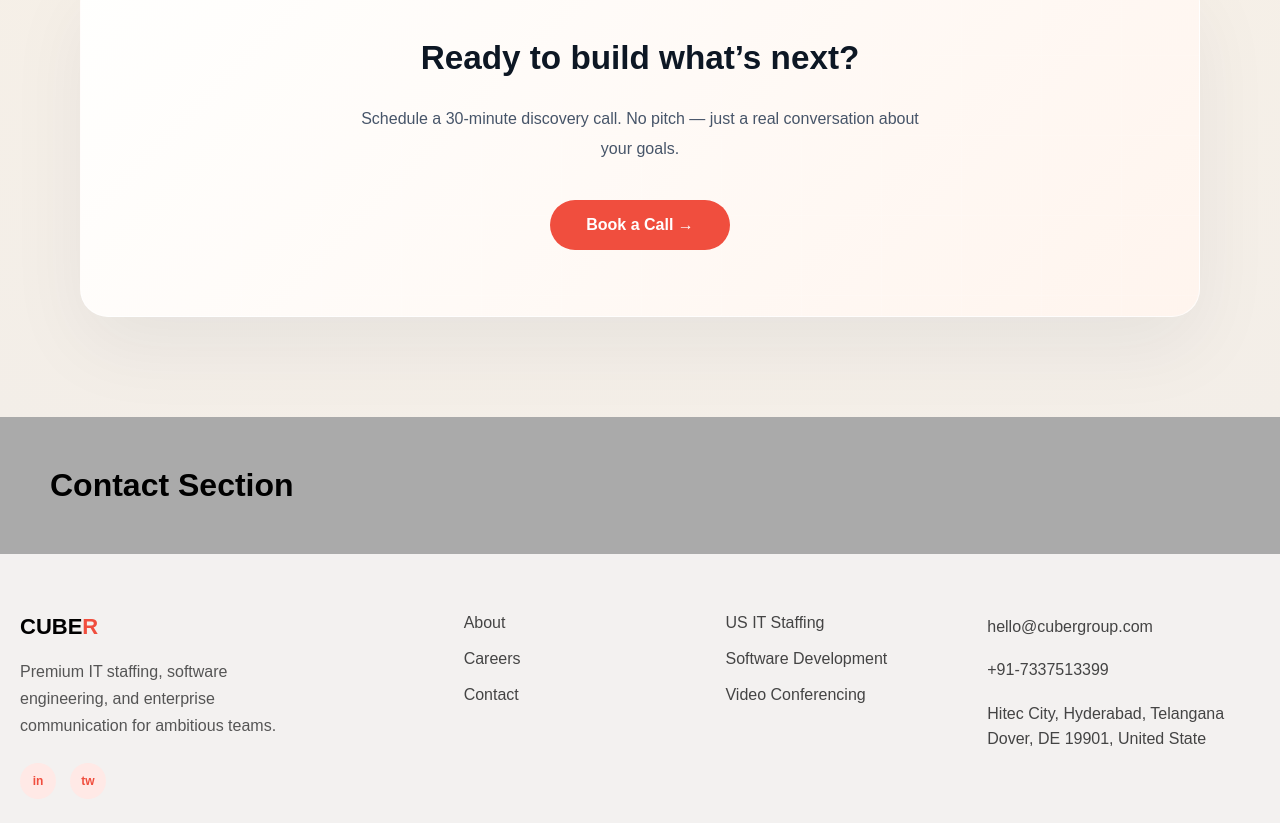
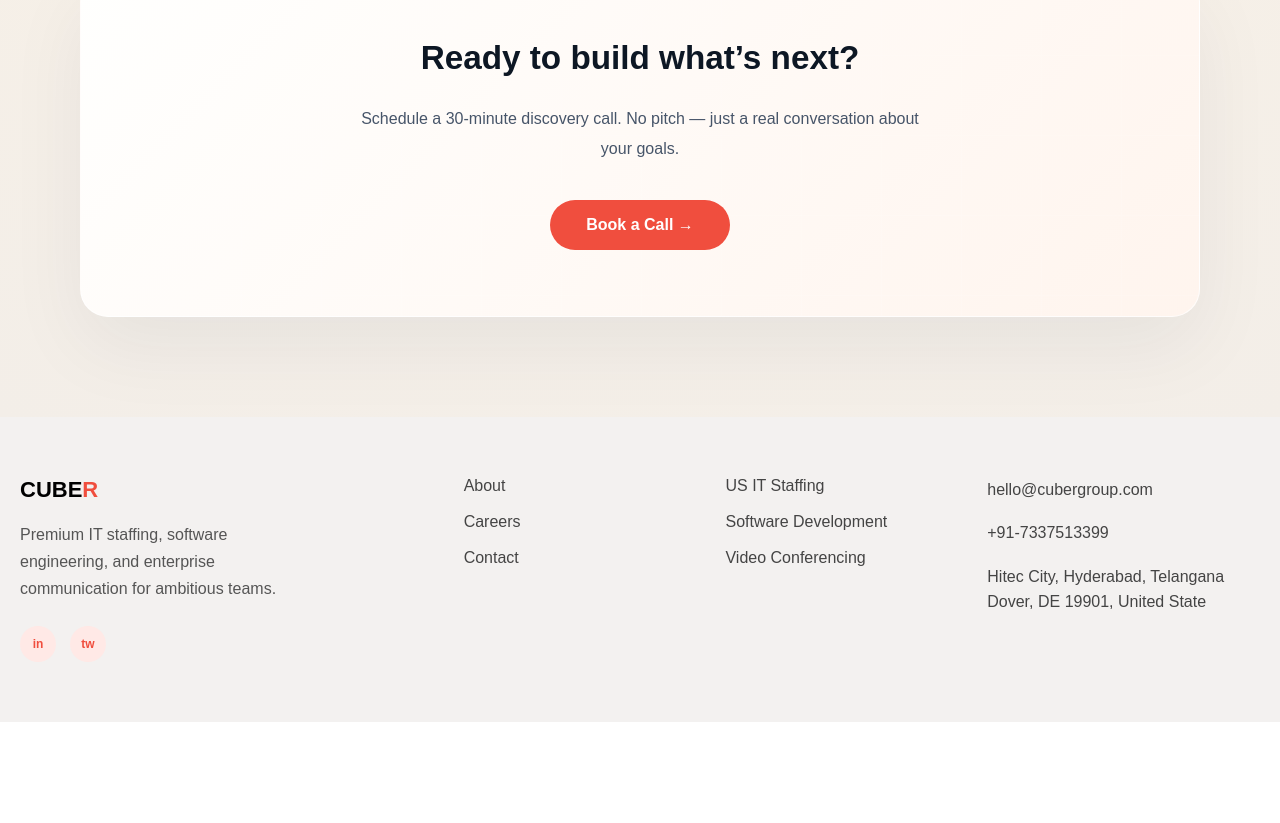
Before and after one commit to CubeR-Group/CubeR-Group, a React (Vite) app: page / in a window 1280 px wide. Shown: the part 2792-3615 px from the top of the page. After the commit the page ends 3514 px from the top, so only its background shows below. Built offline with nearby package versions, Linux system fonts and the light colour scheme.

Commit message:
Removed extra contact secrion

```diff
--- a/src/Pages/CRG HomePage/CRGHomePage.jsx
+++ b/src/Pages/CRG HomePage/CRGHomePage.jsx
@@ -3,7 +3,6 @@ import HomePageWhoAreWe from "./HomePageWhoAreWe";
 import HomePageWhyCubeR from "./HomePageWhyCubeR";
 import HomePageOurServices from "./HomePageOurServices";
 import HomePageLeadership from "./HomePageLeadership";
-import HomePageContact from "./HomePageContact";
 
 const CRGHomePage = () => {
   return (
@@ -13,7 +12,6 @@ const CRGHomePage = () => {
       <HomePageWhyCubeR />
       <HomePageOurServices />
       <HomePageLeadership />
-      <HomePageContact />
     </>
   );
 };
--- a/src/Pages/CRG HomePage/HomePageContact.jsx
+++ /dev/null
@@ -1,10 +0,0 @@
-
-const HomePageContact = () => {
-  return (
-    <div style={{ padding: "50px", background: "#aaa" }}>
-      <h1>Contact Section</h1>
-    </div>
-  );
-};
-
-export default HomePageContact;
```
